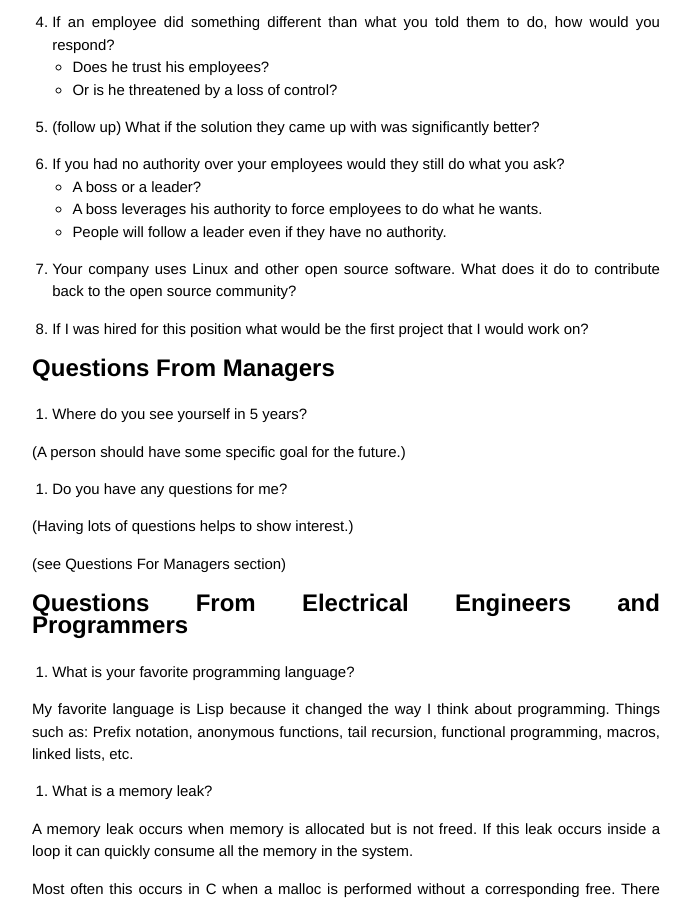
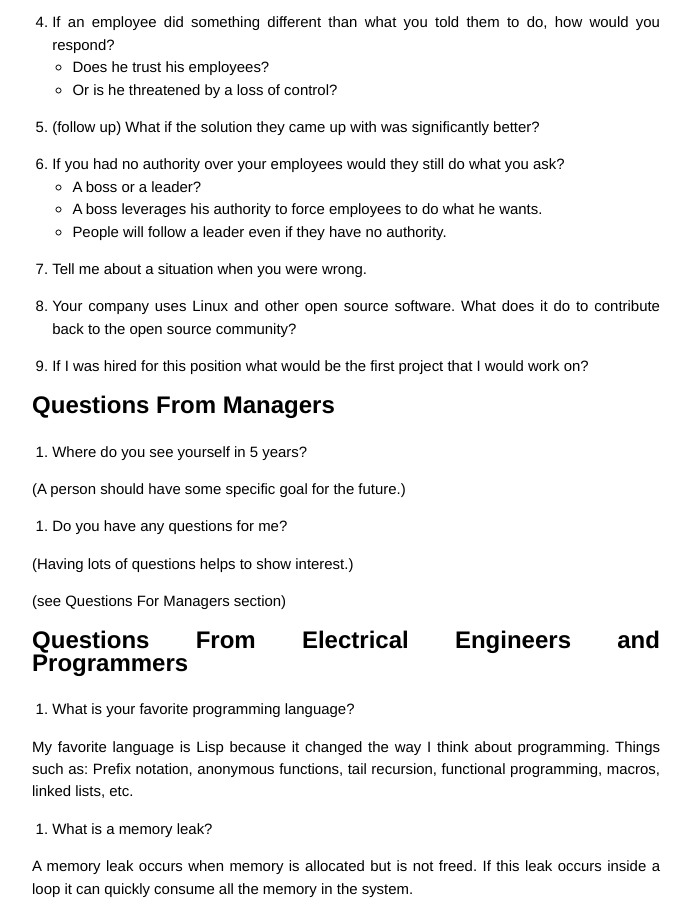
Before and after one commit to jmahler/jmahler.github.io, a Jekyll site: the page built from _posts/2014-02-22-interview_questions.md, in a window 1280 px wide and 900 px high, scrolled down 726 px. Shown: the whole window, without its empty margins (294-986 px from the left). Built offline with Jekyll 4.4.1, drawn with Linux system fonts in a browser that asks for light colours; Markdown is read by kramdown in place of the engine named in the settings.

Commit message:
interview: tell me about when you were wrong

```diff
--- a/_posts/2014-02-22-interview_questions.md
+++ b/_posts/2014-02-22-interview_questions.md
@@ -49,6 +49,8 @@ you ask?
   - A boss or a leader?
   - A boss leverages his authority to force employees to do what he wants.
   - People will follow a leader even if they have no authority.
+
+1. Tell me about a situation when you were wrong.
 
 1. Your company uses Linux and other open source software.
 What does it do to contribute back to the open source community?
```
